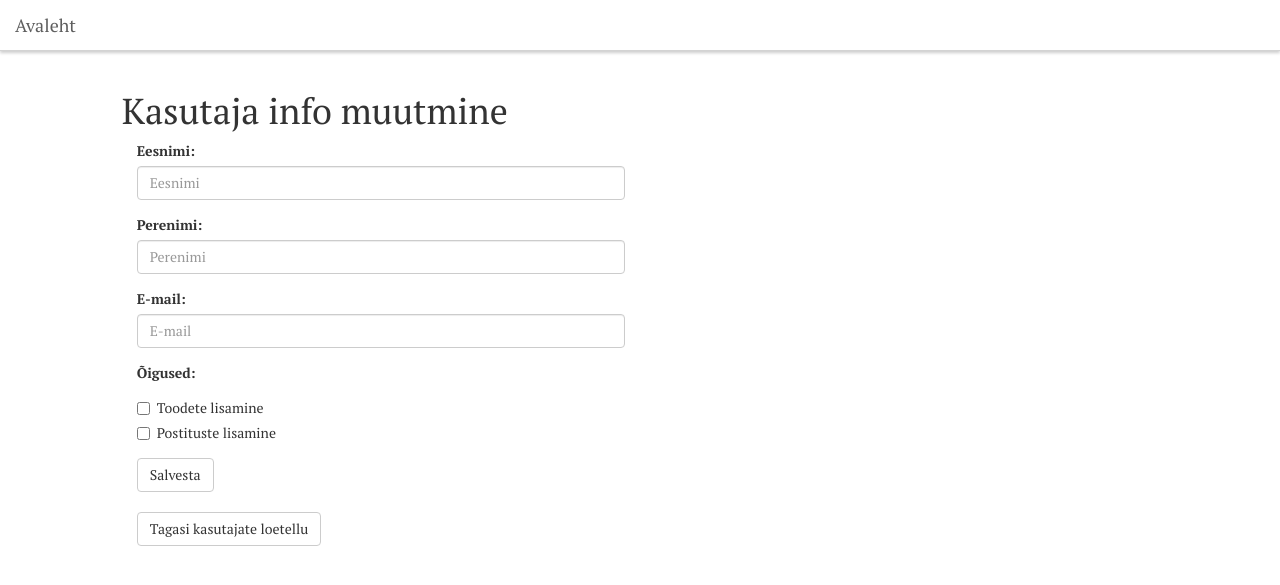
After one commit to priiti/php-mvc, a PHP site: template App/Views/Users/edit.html.twig in a window 1280 px wide. The commit adds this page. Shown: the top 585 px of the page. Run offline with PHP 8.4, Linux system fonts and the light colour scheme; the template is opened without the code that fills it, so the values that code supplies are empty; some libraries are stand-ins or nearby versions.

Commit message:
user rights editing functionality

```diff
--- a/App/Controllers/Authenticated.php
+++ b/App/Controllers/Authenticated.php
@@ -8,5 +8,4 @@ abstract class Authenticated extends \Core\Controller {
     protected function before() {
         $this->requireLogin();
     }
-
 }
--- a/App/Controllers/Products.php
+++ b/App/Controllers/Products.php
@@ -30,7 +30,7 @@ class Products extends Authenticated {
         }
     }
 
-    // Inser new product action
+    // Insert new product action
     public function insertAction() {
         if (Product::validateProductData($_POST)) {
             $user = Auth::getUser();
@@ -86,6 +86,7 @@ class Products extends Authenticated {
 
     // Delete product
     public function deleteAction() {
-
+        $parameters = $this->route_parameters;
+//        print_r($parameters);
     }
 }
--- a/App/Views/Products/index.html.twig
+++ b/App/Views/Products/index.html.twig
@@ -34,8 +34,8 @@
 
         {% endif %}
 
-        {#{% if current_user.add_product %}#}
+        {% if current_user.add_product %}
             <button class="btn btn-default" onclick="location.href='/products/add'">Lisa uus toode</button>
-        {#{% endif %}#}
+        {% endif %}
 
 {% endblock %}
--- /dev/null
+++ b/App/Views/Users/edit.html.twig
@@ -0,0 +1,42 @@
+{% extends "base.html.twig" %}
+
+{% block title %}{{ users.full_name }}{% endblock %}
+
+{% block body %}
+
+    <h1>Kasutaja info muutmine</h1>
+
+    <div class="col-md-6">
+
+    <form action="/users/save" method="post" id="formProfile">
+        <div class="form-group">
+            <label for="firstName">Eesnimi:</label>
+            <input type="text" name="firstname" class="form-control" id="firstName" placeholder="Eesnimi" required value="{{ users.firstname }}">
+        </div>
+        <div class="form-group">
+            <label for="lastName">Perenimi:</label>
+            <input type="text" name="lastname" class="form-control" id="lastName" placeholder="Perenimi" required value="{{ users.lastname }}">
+        </div>
+        <div class="form-group">
+            <label for="email">E-mail:</label>
+            <input type="email" name="email" class="form-control" id="email" placeholder="E-mail" required value="{{ users.user_email }}">
+        </div>
+        <div class="form-group">
+            <label for="userRights">Õigused:</label>
+            <div class="checkbox">
+                <label><input type="checkbox" name="roles[add_product]" {% if users.add_product %} checked="checked" {% endif %}>Toodete lisamine</label>
+            </div>
+            <div class="checkbox">
+                <label><input type="checkbox" name="roles[add_post]" {% if users.add_post %} checked="checked" {% endif %}>Postituste lisamine</label>
+            </div>
+        </div>
+
+        <button type="submit" class="btn btn-default">Salvesta</button>
+    </form>
+        <br>
+        <button class="btn btn-default" onclick="location.href='/users/index'">Tagasi kasutajate loetellu</button>
+    </div>
+
+    <div class="col-md-6"></div>
+
+{% endblock %}
--- a/App/Views/Users/index.html.twig
+++ b/App/Views/Users/index.html.twig
@@ -18,7 +18,7 @@
 
         <ul class="list-group">
 
-            <li class="list-group-item list-group-item-success"><strong>{{ user.full_name }}</strong></li>
+            <li class="list-group-item list-group-item-success"><strong>{{ user.full_name }} </strong><a href="/users/edit/{{ user.user_id }}"><span class="glyphicon glyphicon-pencil" aria-hidden="true"></span></a></li>
             <li class="list-group-item"><strong>Kasutaja ID: </strong>{{ user.user_id }}</li>
             <li class="list-group-item"><strong>Eesnimi: </strong>{{ user.firstname }}</li>
             <li class="list-group-item"><strong>Perenimi: </strong>{{ user.lastname }}</li>
```
Also changed, not shown: App/Controllers/Users.php (+30 -1 lines), 2 other files.
